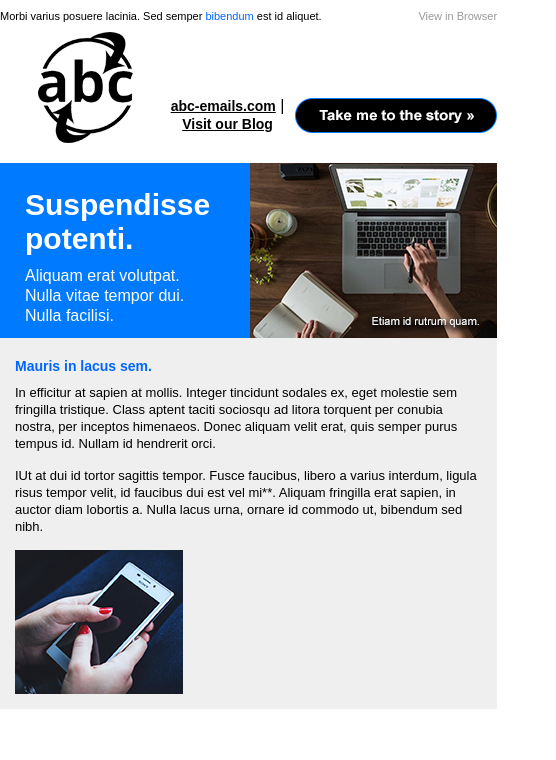
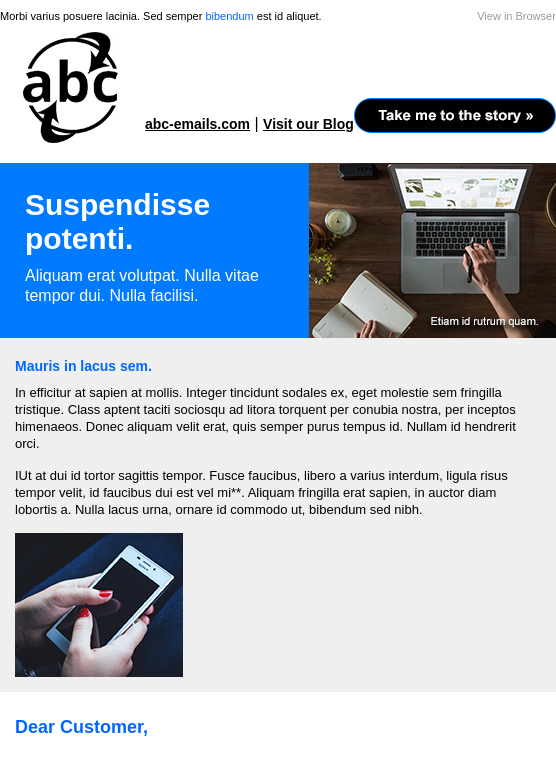
Before and after one commit to marcello415/merkle-test, a plain HTML site: page index.html in a window 390 px wide. Shown: the top 760 px of the page, 556 px wide, since content can reach past the window. Drawn offline with Linux system fonts and the light colour scheme.

Commit message:
Add files via upload

```diff
--- a/index.html
+++ b/index.html
@@ -23,6 +23,15 @@
                 width: 100% !important;
             }
 
+            table[class="wrapper-bd"] {
+                width: 100% !important;
+                margin-bottom: 5px !important;
+            }
+
+            td[class="logo"] {
+                padding-left: 5px !important;
+            }
+
         }
     </style>
 </head>
@@ -39,7 +48,7 @@
                                 style="color: #0066FF;text-decoration: none;">bibendum</a>
                             est id aliquet.</td>
                         <td style="font-size: 11px; padding: 10px 0;" align="right"><a
-                                href="https://marcello415.github.io/merkle-test/index.html" class="vawp" style="color: #999;
+                                href="https://marcello415.github.io/merkle-test/index.html" style="color: #999;
                             text-decoration: none;">View in
                                 Browser</a>
                         </td>
@@ -51,15 +60,15 @@
                 <table width="600" cellpadding="0" cellspacing="0" border="0" style="margin-bottom: 20px;"
                     class="wrapper">
                     <tr>
-                        <td width="140" style="padding-left: 20px;"><img
+                        <td width="140" style="padding-left: 20px;" class="logo"><img
                                 src="https://marcello415.github.io/merkle-test/images/Merkle_EmailDev_sample_email_01.jpg"
                                 border="0" alt="ABC logo" style="display: block;">
                         </td>
                         <td width="460" valign="bottom">
                             <table width="100%" cellpadding="0" cellspacing="0" border="0">
                                 <tr valign="bottom">
-                                    <td align="center" style="padding: 10px 0;"><a href="https://www.merkleinc.com/"
-                                            style="font-size: 14px; color: #000; font-weight: bold;
+                                    <td align="left" style="padding: 10px 0;" nowrap><a
+                                            href="https://www.merkleinc.com/" style="font-size: 14px; color: #000; font-weight: bold;
                                         ;">abc-emails.com</a> | <a href="https://www.merkleinc.com/contact" style="font-size: 14px; color: #000; font-weight: bold;
                                         ;">Visit our
                                             Blog</a></td>
@@ -98,7 +107,7 @@
                     <tr valign="top">
                         <td>
                             <table width="200" cellpadding="0" cellspacing="0" border="0" style="margin-bottom: 40px;"
-                                align="left" class="wrapper">
+                                align="left" class="wrapper-bd">
                                 <tr valign="top">
                                     <td width="200" bgcolor="#EFEFEF" style="padding: 20px 15px 0 15px;">
                                         <p style="font-size: 14px; color: #0066FF;
@@ -133,7 +142,7 @@
                             <table width="395" cellpadding="0" cellspacing="0" border="0" style="padding-bottom: 40px;"
                                 align="right" class="wrapper">
                                 <tr valign="top">
-                                    <td style="padding: 20px 15px 0 15px;" class="rtpad">
+                                    <td style="padding: 20px 15px 0 15px;">
                                         <p
                                             style="color: #0066FF; font-weight: bold; font-size: 18px; padding-bottom: 25px;">
                                             Dear
@@ -174,7 +183,6 @@
 
                                         <table valgin="bottom" width="361" cellpadding="0" cellspacing="0" border="0"
                                             align="center">
-
                                             <tr>
                                                 <td><img src="https://marcello415.github.io/merkle-test/images/Merkle_EmailDev_sample_email_04.jpg"
                                                         border="0" style="display: block;" width="361" height="55" />
```
